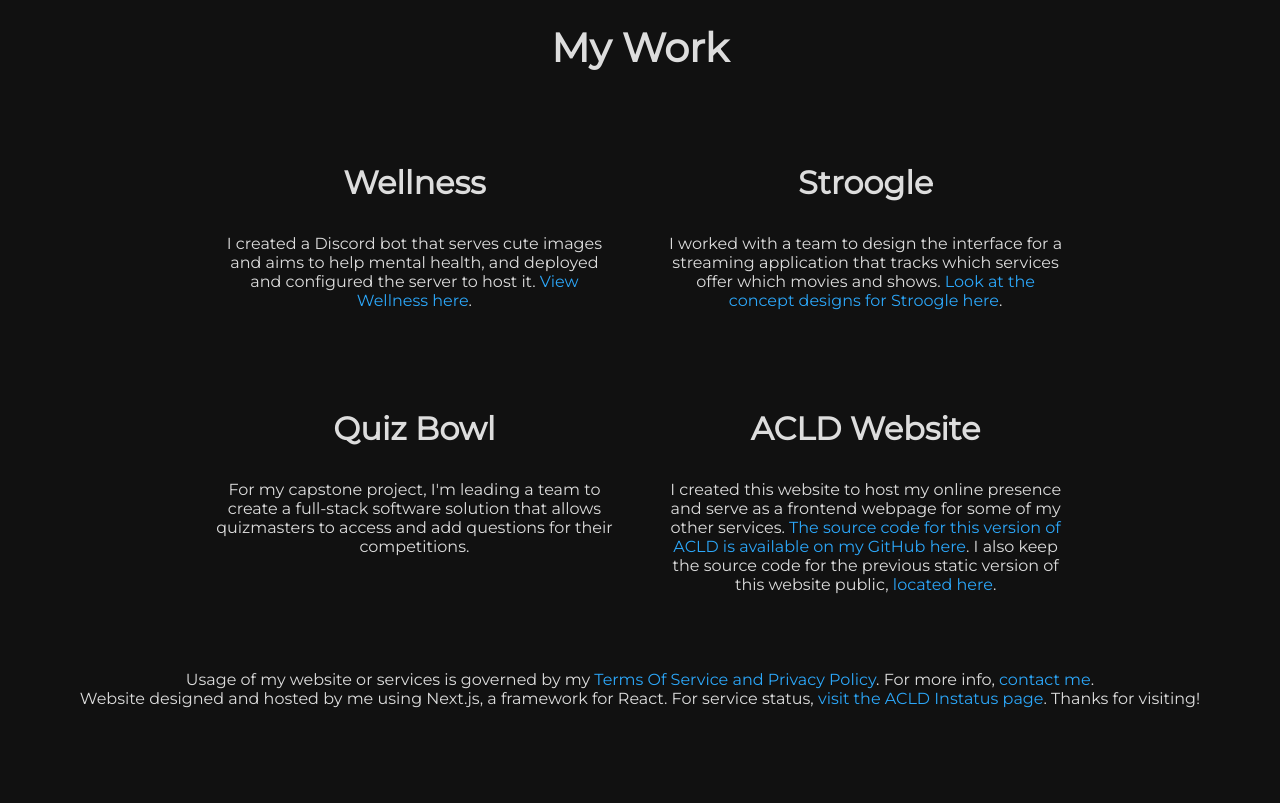
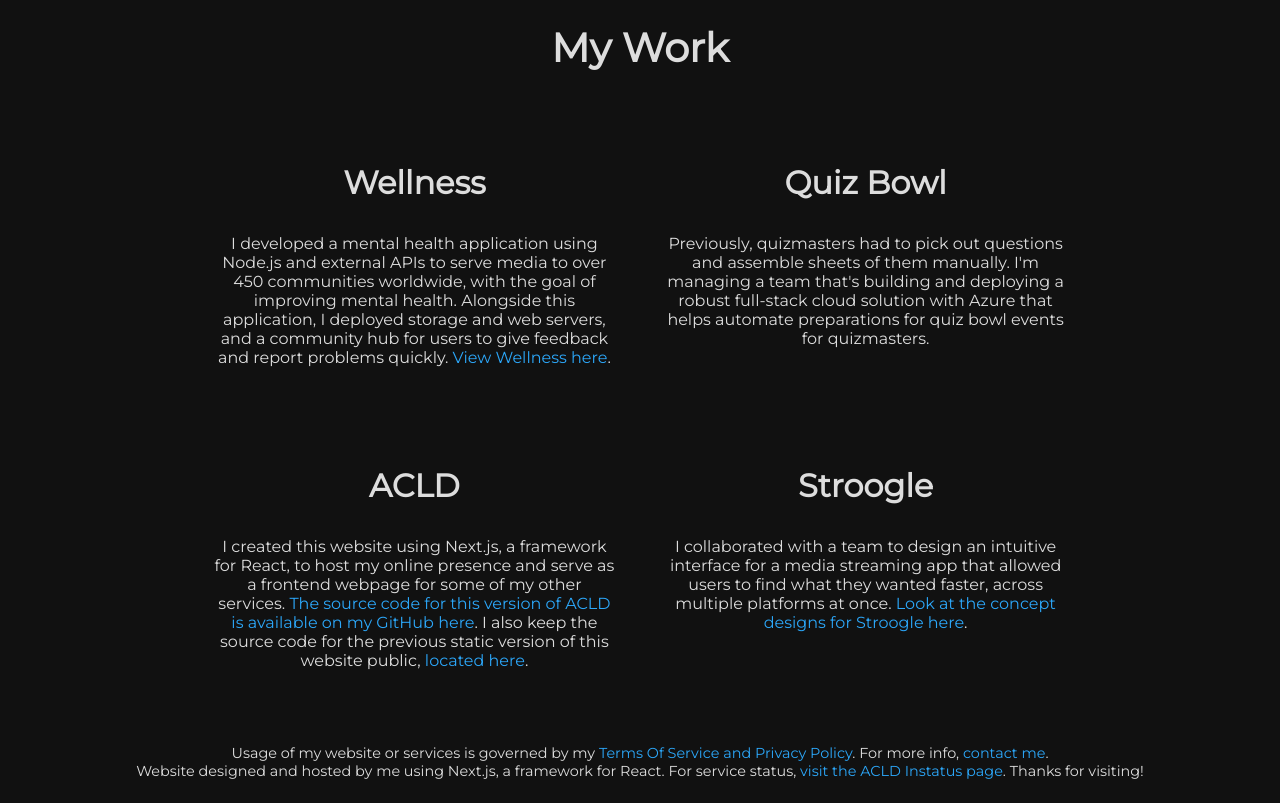
Before and after one commit to ActuallyCloud/ACLD-Next, a Next.js app: page / in a window 1280 px wide. Shown: the part 820-1623 px from the top of the page. Before the commit the page ends 1552 px from the top, so only its background shows below. Built offline with nearby package versions, Linux system fonts and the light colour scheme.

Commit message:
Changes to written text + fixed links

```diff
--- a/pages/index.tsx
+++ b/pages/index.tsx
@@ -54,19 +54,19 @@
           <div className={styles.indexflexdiv}>
             <div className={styles.textboxes}>
               <h3>Wellness</h3>
-              <p>I created a Discord bot that serves cute images and aims to help mental health, and deployed and configured the server to host it. <a href="/wellness">View Wellness here</a>.</p>
+              <p>I developed a mental health application using Node.js and external APIs to serve media to over 450 communities worldwide, with the goal of improving mental health. Alongside this application, I deployed storage and web servers, and a community hub for users to give feedback and report problems quickly. <a href="/wellness">View Wellness here</a>.</p>
+            </div>
+            <div className={styles.textboxes}>
+              <h3>Quiz Bowl</h3>
+              <p>Previously, quizmasters had to pick out questions and assemble sheets of them manually. I'm managing a team that's building and deploying a robust full-stack cloud solution with Azure that helps automate preparations for quiz bowl events for quizmasters.</p>
+            </div>
+            <div className={styles.textboxes}>
+              <h3>ACLD</h3>
+              <p>I created this website using Next.js, a framework for React, to host my online presence and serve as a frontend webpage for some of my other services. <a href={process.env.github_ACLD}>The source code for this version of ACLD is available on my GitHub here</a>. I also keep the source code for the previous static version of this website public, <a href={process.env.github_ACLD_old}>located here</a>.</p>
             </div>
             <div className={styles.textboxes}>
               <h3>Stroogle</h3>
-              <p>I worked with a team to design the interface for a streaming application that tracks which services offer which movies and shows. <a href="/gallery">Look at the concept designs for Stroogle here</a>.</p>
-            </div>
-            <div className={styles.textboxes}>
-              <h3>Quiz Bowl</h3>
-              <p>For my capstone project, I'm leading a team to create a full-stack software solution that allows quizmasters to access and add questions for their competitions.</p>
-            </div>
-            <div className={styles.textboxes}>
-              <h3>ACLD Website</h3>
-              <p>I created this website to host my online presence and serve as a frontend webpage for some of my other services. <a href={process.env.github_acld}>The source code for this version of ACLD is available on my GitHub here</a>. I also keep the source code for the previous static version of this website public, <a href={process.env.github_acld_old}>located here</a>.</p>
+              <p>I collaborated with a team to design an intuitive interface for a media streaming app that allowed users to find what they wanted faster, across multiple platforms at once. <a href="/gallery">Look at the concept designs for Stroogle here</a>.</p>
             </div>
           </div>
         </div>
--- a/styles/hf.module.css
+++ b/styles/hf.module.css
@@ -39,5 +39,5 @@
   padding: 1vh 5vw;
   margin: 0;
   text-align: center;
-  font-size: 2vh;
+  font-size: 1.8vh;
 }
```
